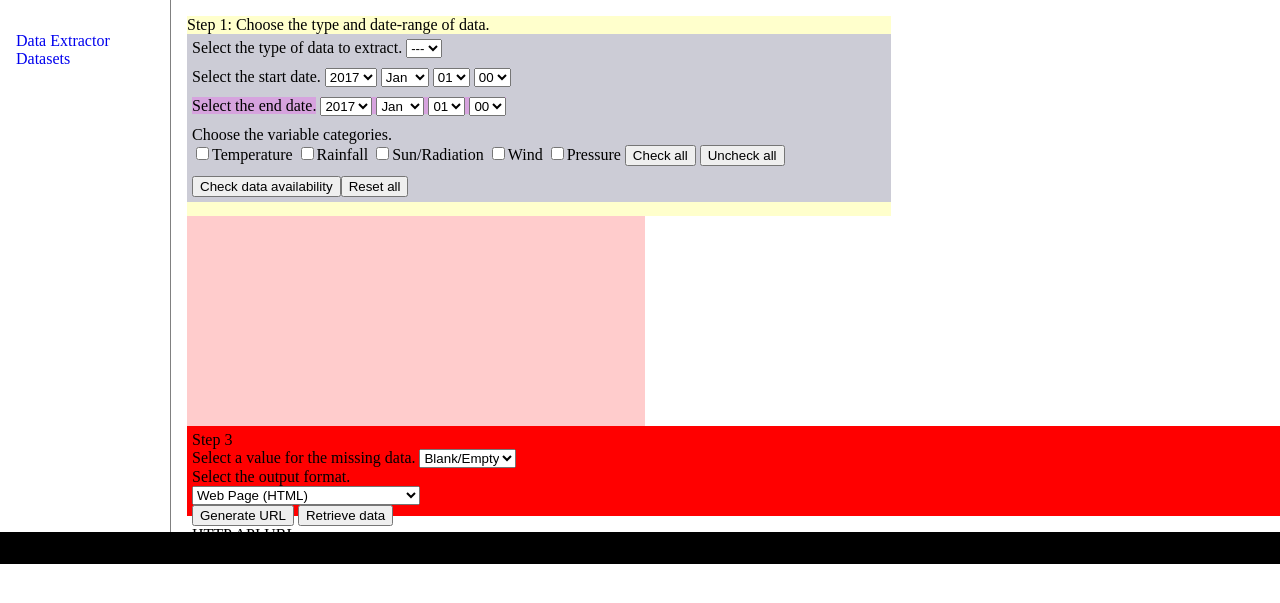
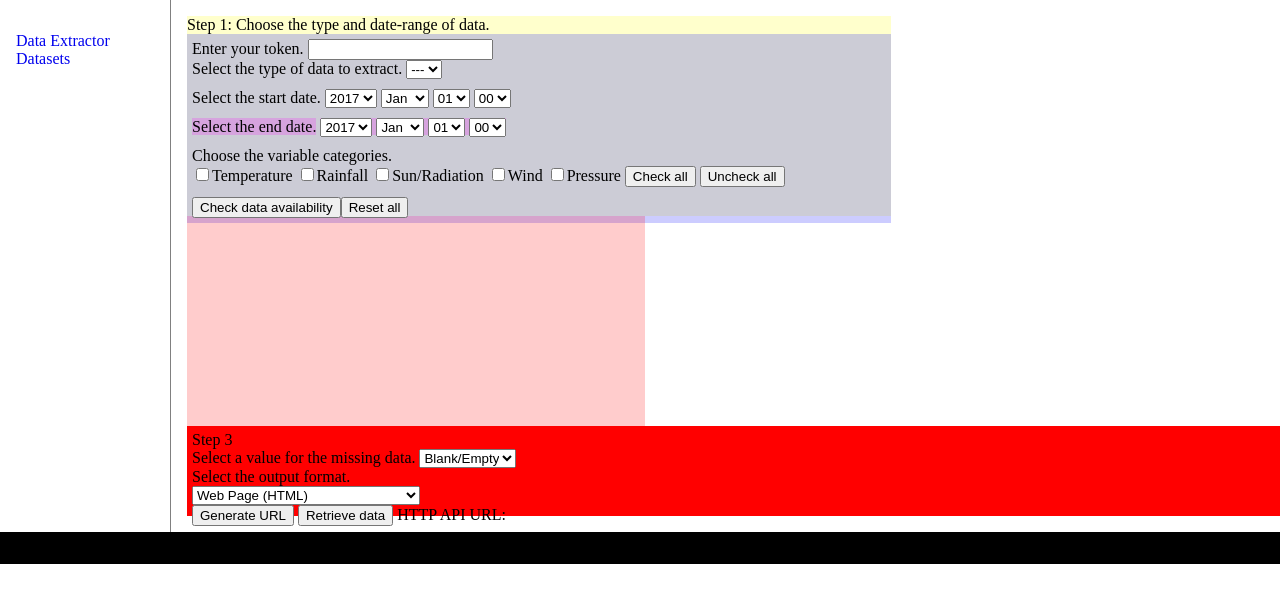
Before and after one commit to AndyGabey/extractor, a Flask app: template Extractor/templates/data_extractor.html in a window 1280 px wide. Shown: the part 130-733 px from the top of the page. Run offline with Flask 2, Linux system fonts and the light colour scheme; the template is opened without the code that fills it, so the values that code supplies are empty; parts of the project's set-up code (start-up, migrations or seed data) failed here and were passed over; some libraries are stand-ins or nearby versions.

Commit message:
Add token to query string in data_extractor.

```diff
--- a/Extractor/templates/data_extractor.html
+++ b/Extractor/templates/data_extractor.html
@@ -388,6 +388,9 @@ function generateURL() {
 			// Append dataset to API
 			url += $("#type_aws").val() + "/get_data?"
 
+			// Append token to API
+			url += "token=" + $("#token").val();
+
 			// Append start date to API
 			url += "&start_date="+$("#startY").val()+"-"+pad($("#startM").val(),2)+
 					"-"+$("#startD").val()+"-"+$("#startH").val()+":00:00";
@@ -411,7 +414,7 @@ function generateURL() {
 			url += "&data_format="+$("#output_format").val();
 
 			// Display the URL in the text field
-																									              $("#direct_url").html('<a href="' + url + '">' + url + '</a>');
+																									              $("#direct_url").html('<a href="' + url + '">get data url</a>');
 			return url;
 
 		}
@@ -453,6 +456,9 @@ $(function(){
 <div id="left_panel">
 Step 1: Choose the type and date-range of data.
 <div id="datatype">
+Enter your token.
+<input type="text" id="token"/>
+<br>
 Select the type of data to extract.
 <select id="type_aws">
     <option value="">---</option>
@@ -567,8 +573,7 @@ Select the output format.
 <div id="final">
 <input type="button" id="generate_url" value="Generate URL"></input>
 <input type="button" id="retrieve_data" value="Retrieve data"></input>
-<br>
-HTTP API URL: <div name="url" id="direct_url"></div>
+<span>HTTP API URL: <div name="url" id="direct_url"></div></span>
 </div>
 </div>
 {% endblock %}
```
